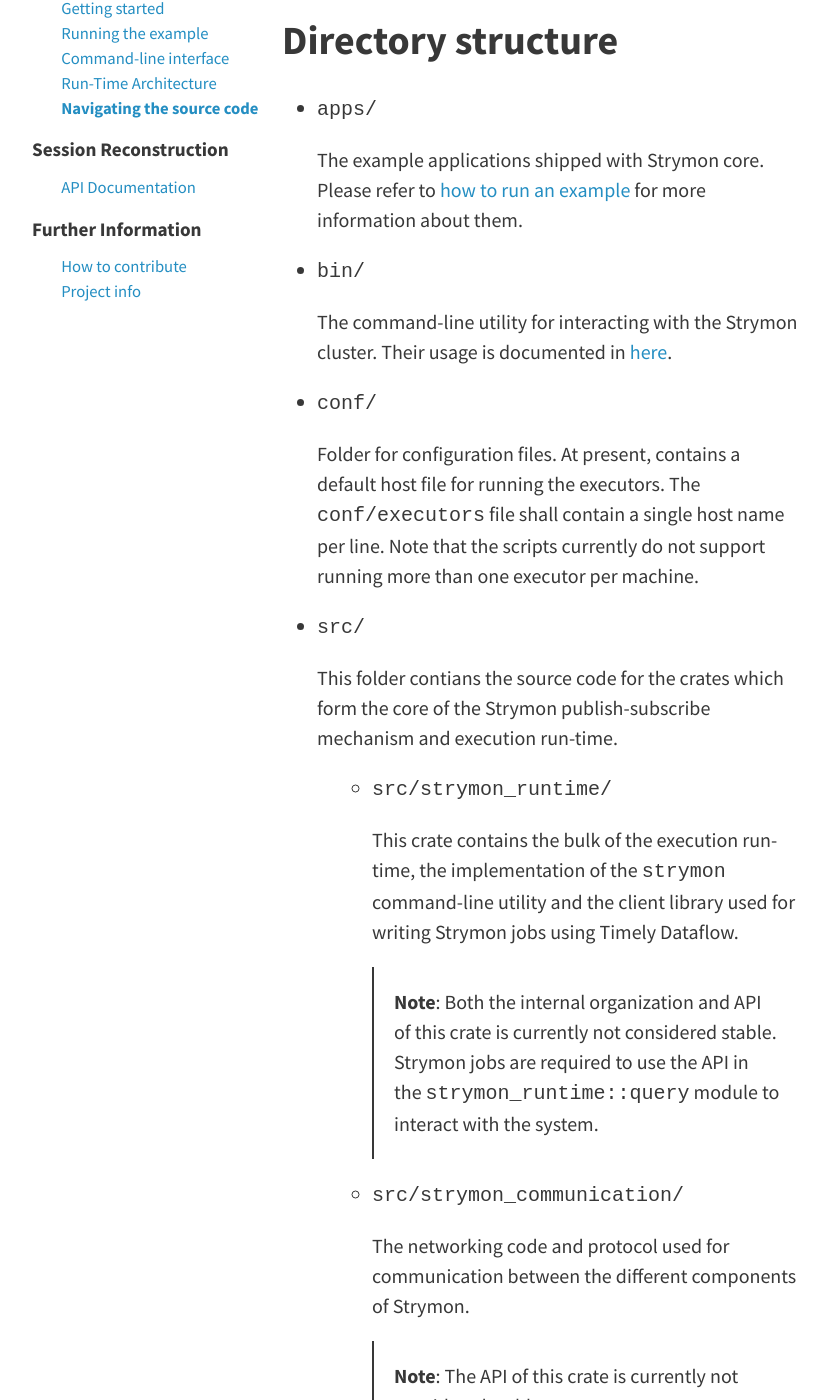
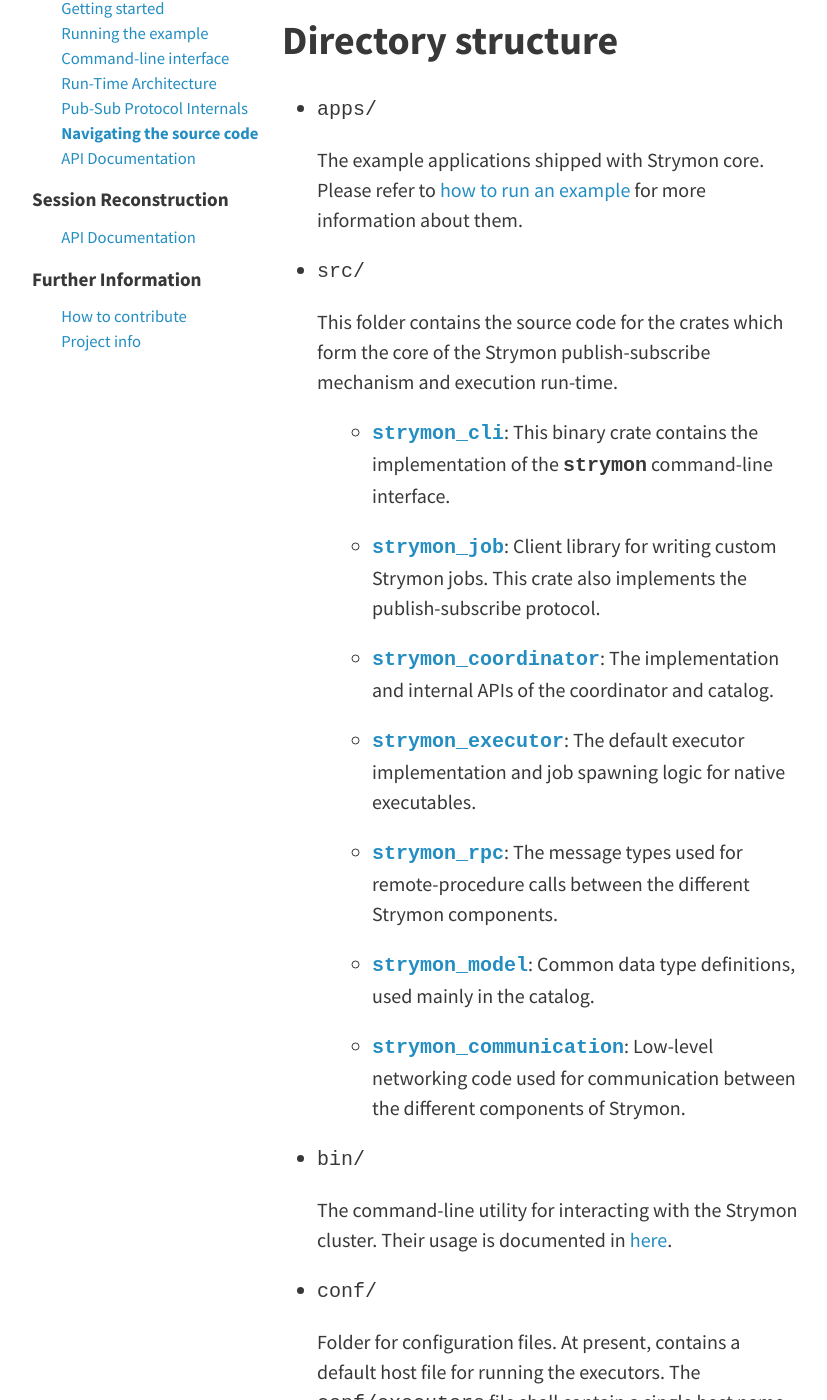
Before and after one commit to strymon-system/strymon-system.github.io, a Jekyll site: the page built from _docs/codebase-structure.md, in a window 1280 px wide and 1400 px high, scrolled down 455 px. Shown: the whole window, without its empty margins (224-1051 px from the left). Built offline with Jekyll 4.4.1, drawn with Linux system fonts in a browser that asks for light colours; some of the changed text lies outside the part shown.

```diff
--- a/_docs/codebase-structure.md
+++ b/_docs/codebase-structure.md
@@ -17,6 +17,32 @@ example application.
    [how to run an example](running-the-example) for more information about
    them.
 
+ - `src/`
+
+   This folder contains the source code for the crates which form the core of
+   the Strymon publish-subscribe mechanism and execution run-time.
+
+    - **[`strymon_cli`]**: This binary crate contains the implementation of the
+      **`strymon`** command-line interface.
+
+    - **[`strymon_job`]**: Client library for writing custom Strymon jobs. This
+      crate also implements the publish-subscribe protocol.
+
+    - **[`strymon_coordinator`]**: The implementation and internal APIs of the
+       coordinator and catalog.
+
+    - **[`strymon_executor`]**: The default executor implementation and job
+       spawning logic for native executables.
+
+    - **[`strymon_rpc`]**: The message types used for remote-procedure calls
+       between the different Strymon components.
+
+    - **[`strymon_model`]**: Common data type definitions, used mainly in the
+      catalog.
+
+    - **[`strymon_communication`]**: Low-level networking code used for
+       communication between the different components of Strymon.
+
  - `bin/`
 
    The command-line utility for interacting with the Strymon cluster. Their
@@ -29,33 +55,21 @@ example application.
    single host name per line. Note that the scripts currently do not
    support running more than one executor per machine.
 
- - `src/`
+  - `logs/`
 
-   This folder contians the source code for the crates which form the core of
-   the Strymon publish-subscribe mechanism and execution run-time.
+    The default destination for log files created by the coordinator and
+    executor instances.
 
-   - `src/strymon_runtime/`
+  - `jobs/`
 
-      This crate contains the bulk of the execution run-time, the
-      implementation of the `strymon` command-line utility and the client
-      library used for writing Strymon jobs using Timely Dataflow.
+    A temporary working directory for storing the artifacts of running jobs.
+    Each job process gets its own directory:
+    `jobs/<submission-timestamp>_<job-id>/<process-index>/`
 
-      > **Note**: Both the internal organization and API of this crate is
-      > currently not considered stable. Strymon jobs are required to use the
-      > API in the `strymon_runtime::query` module to interact with the system.
-
-   - `src/strymon_communication/`
-
-     The networking code and protocol used for communication between the
-     different components of Strymon.
-
-      > **Note**: The API of this crate is currently not considered stable.
-
-   - `src/strymon_rpc/`
-
-      This library defines the types used in the remote procedure call protocol
-      between the different components.
-
-   - `src/strymon_model/`
-
-      Type definitions of the relations stored in the catalog.
+[`strymon_cli`]: command-line-interface
+[`strymon_job`]: https://strymon-system.github.io/strymon-core/strymon_job/index.html
+[`strymon_coordinator`]: https://strymon-system.github.io/strymon-core/strymon_coordinator/index.html
+[`strymon_executor`]: https://strymon-system.github.io/strymon-core/strymon_executor/index.html
+[`strymon_rpc`]: https://strymon-system.github.io/strymon-core/strymon_rpc/index.html
+[`strymon_model`]: https://strymon-system.github.io/strymon-core/strymon_model/index.html
+[`strymon_communication`]: https://strymon-system.github.io/strymon-core/strymon_communication/index.html
```
Also changed, not shown: other parts of _docs/codebase-structure.md (+1 -1 lines), _docs/api-docs.md (added, +5 -0 lines), _docs/command-line-interface.md (+1 -1 lines), _docs/getting-started.md (+4 -8 lines), _docs/index.md (+1 -1 lines), _docs/pubsub-protocol.md (added, +222 -0 lines), _docs/running-the-example.md (+9 -10 lines), _docs/runtime-architecture.md (+8 -6 lines).
